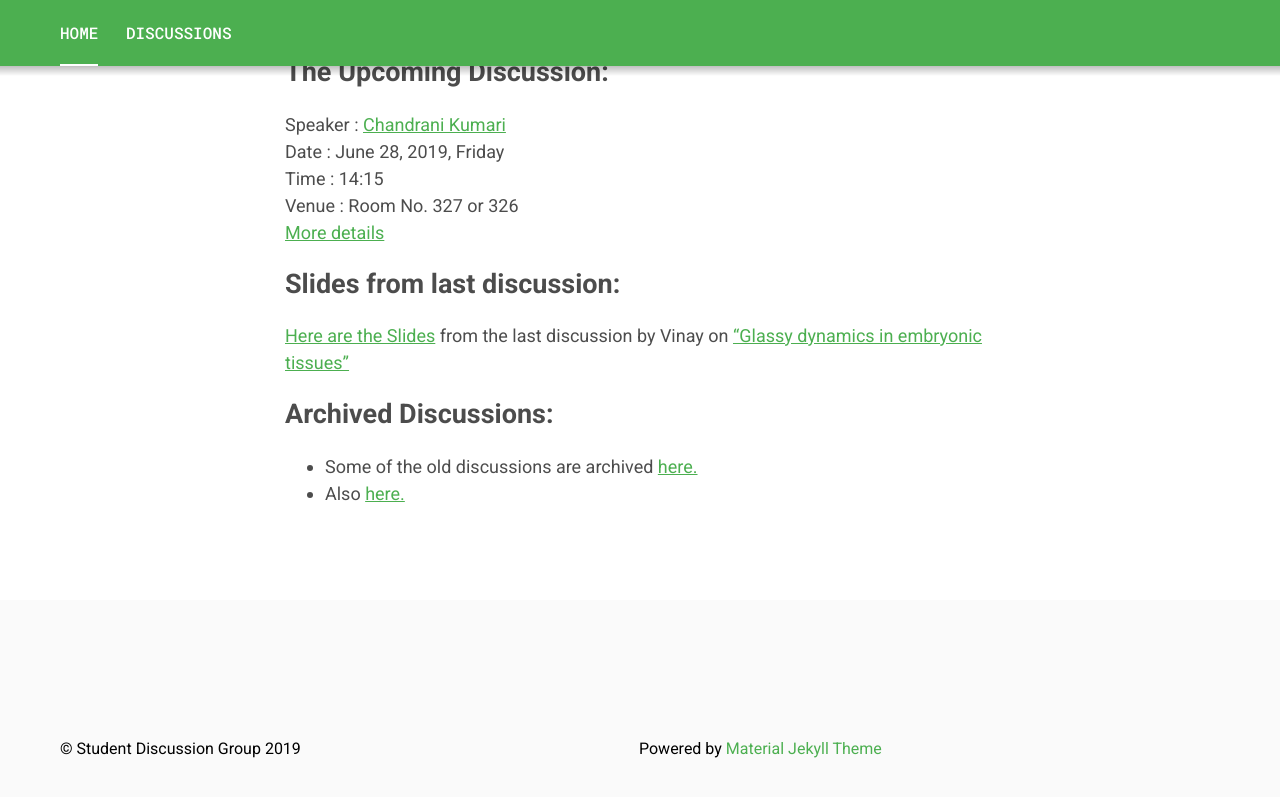
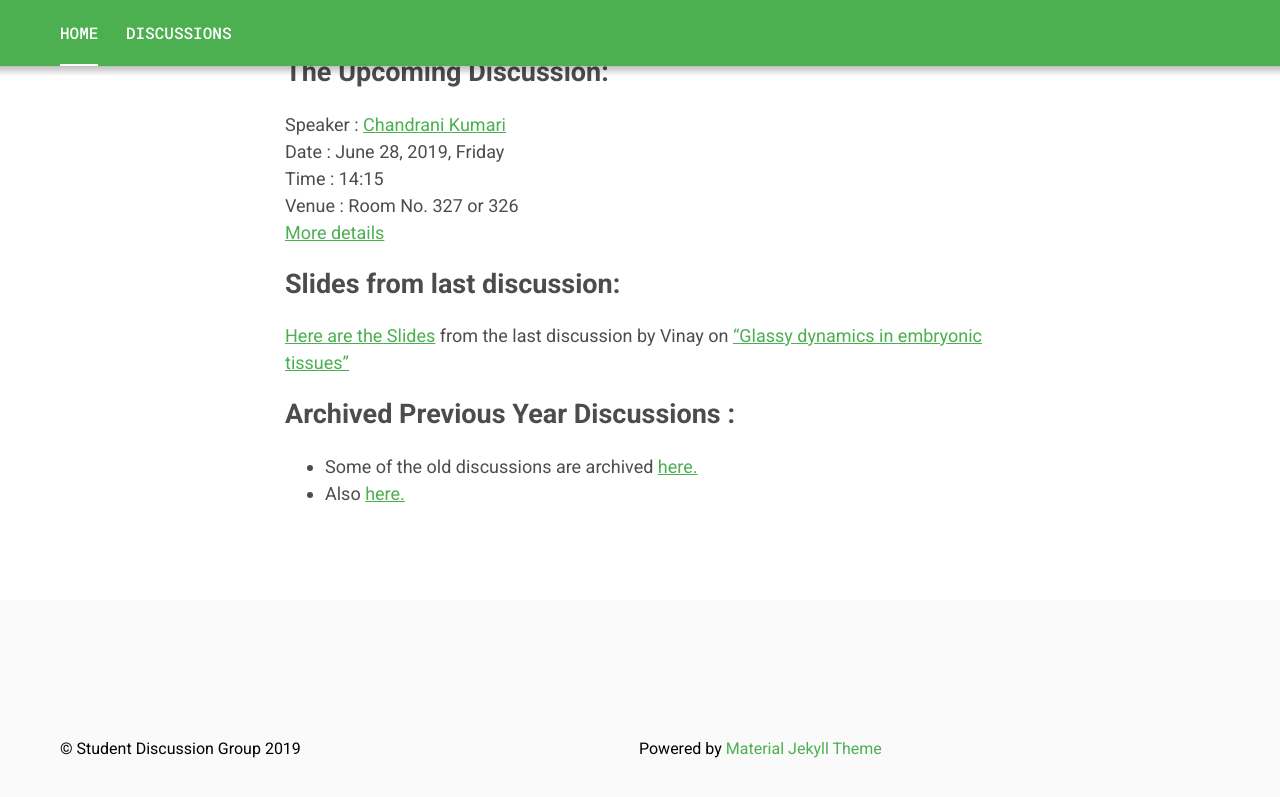
Before and after one commit to vinayphys/discussion2020, a Jekyll site: the page built from index.markdown, in a window 1280 px wide and 900 px high, scrolled down 872 px. Shown: the top 797 px of the window. Built offline with Jekyll 4.4.1, drawn with Linux system fonts in a browser that asks for light colours.

Commit message:
Update index.markdown

```diff
--- a/index.markdown
+++ b/index.markdown
@@ -33,6 +33,6 @@ Venue   :      Room No. 327 or 326
 
 
 
-## Archived Discussions:
+## Archived Previous Year Discussions :
 * Some of the old discussions are archived [here.](https://www.imsc.res.in/~kamalt/discussions.html)
 * Also [here.](https://vinayphys.github.io/discussion/)
```
